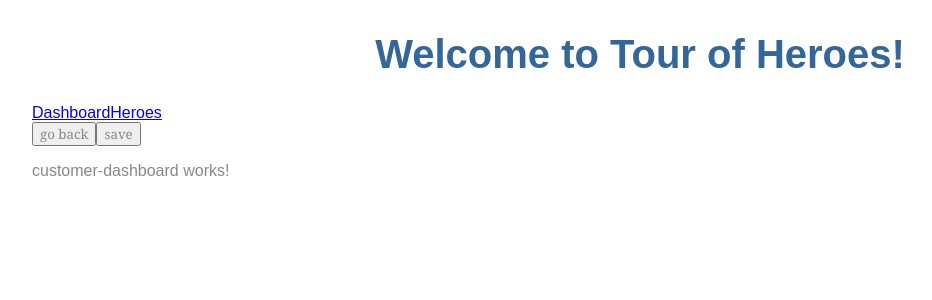
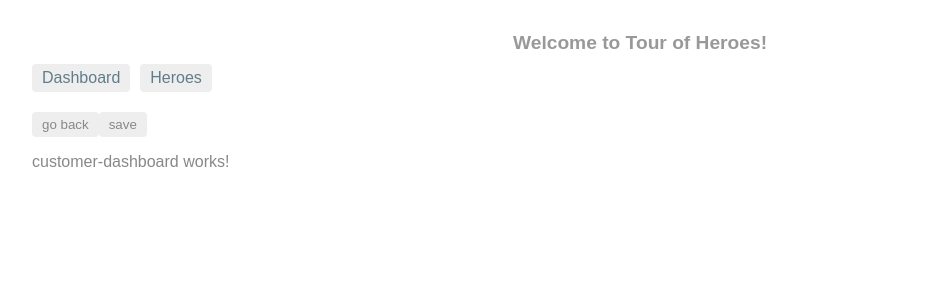
Before and after one commit to WLyKan/practice_Ng, an Angular app: page /detail/11 in a window 1280 px wide. Shown: the top 300 px of the page, without its empty margins (0-932 px from the left). Built offline with nearby package versions, Linux system fonts and the light colour scheme; no server answers; what angular-in-memory-web-api would draw is missing.

Commit message:
feat: add styles

```diff
--- a/src/app/app.component.scss
+++ b/src/app/app.component.scss
@@ -1,5 +1,36 @@
+/* AppComponent's private CSS styles */
 h1 {
-    color: #369;
-    font-family: Arial, Helvetica, sans-serif;
-    font-size: 250%;
+    font-size: 1.2em;
+    color: #999;
+    margin-bottom: 0;
   }
+  h2 {
+    font-size: 2em;
+    margin-top: 0;
+    padding-top: 0;
+  }
+  nav a {
+    padding: 5px 10px;
+    text-decoration: none;
+    margin-top: 10px;
+    display: inline-block;
+    background-color: #eee;
+    border-radius: 4px;
+  }
+  nav a:visited, a:link {
+    color: #607D8B;
+  }
+  nav a:hover {
+    color: #039be5;
+    background-color: #CFD8DC;
+  }
+  nav a.active {
+    color: #039be5;
+  }
+
+
+  /*
+  Copyright Google LLC. All Rights Reserved.
+  Use of this source code is governed by an MIT-style license that
+  can be found in the LICENSE file at http://angular.io/license
+  */
--- a/src/app/hero-detail/hero-detail.component.scss
+++ b/src/app/hero-detail/hero-detail.component.scss
@@ -0,0 +1,37 @@
+/* HeroDetailComponent's private CSS styles */
+label {
+    display: inline-block;
+    width: 3em;
+    margin: .5em 0;
+    color: #607D8B;
+    font-weight: bold;
+  }
+  input {
+    height: 2em;
+    font-size: 1em;
+    padding-left: .4em;
+  }
+  button {
+    margin-top: 20px;
+    font-family: Arial;
+    background-color: #eee;
+    border: none;
+    padding: 5px 10px;
+    border-radius: 4px;
+    cursor: pointer; cursor: hand;
+  }
+  button:hover {
+    background-color: #cfd8dc;
+  }
+  button:disabled {
+    background-color: #eee;
+    color: #ccc;
+    cursor: auto;
+  }
+
+
+  /*
+  Copyright Google LLC. All Rights Reserved.
+  Use of this source code is governed by an MIT-style license that
+  can be found in the LICENSE file at http://angular.io/license
+  */
--- a/src/app/hero-search/hero-search.component.html
+++ b/src/app/hero-search/hero-search.component.html
@@ -1,6 +1,6 @@
 <div id="search-component">
     <h4>Hero Search</h4>
-    <input #searchBox id="search-box" (click)="search(searchBox.value)"  />
+    <input #searchBox id="search-box" (input)="search(searchBox.value)"  />
     <ul class="search-result">
             <!-- $ 是一个命名惯例，用来表明 heroes$ 是一个 Observable，而不是数组。 *ngFor 不能直接使用 Observable。
                 不过，它后面还有一个管道字符（|），后面紧跟着一个 async，它表示 Angular 的 AsyncPipe。
--- a/src/styles.scss
+++ b/src/styles.scss
@@ -1,5 +1,4 @@
-/* You can add global styles to this file, and also import other style files */
-/* Application-wide Styles */
+/* Master Styles */
 h1 {
     color: #369;
     font-family: Arial, Helvetica, sans-serif;
@@ -13,11 +12,61 @@ h1 {
   body {
     margin: 2em;
   }
-  body, input[type="text"], button {
+  body, input[text], button {
     color: #888;
     font-family: Cambria, Georgia;
   }
+  a {
+    cursor: pointer;
+    cursor: hand;
+  }
+  button {
+    font-family: Arial;
+    background-color: #eee;
+    border: none;
+    padding: 5px 10px;
+    border-radius: 4px;
+    cursor: pointer;
+    cursor: hand;
+  }
+  button:hover {
+    background-color: #cfd8dc;
+  }
+  button:disabled {
+    background-color: #eee;
+    color: #aaa;
+    cursor: auto;
+  }
+
+  /* Navigation link styles */
+  nav a {
+    padding: 5px 10px;
+    text-decoration: none;
+    margin-right: 10px;
+    margin-top: 10px;
+    display: inline-block;
+    background-color: #eee;
+    border-radius: 4px;
+  }
+  nav a:visited, a:link {
+    color: #607D8B;
+  }
+  nav a:hover {
+    color: #039be5;
+    background-color: #CFD8DC;
+  }
+  nav a.active {
+    color: #039be5;
+  }
+
   /* everywhere else */
   * {
     font-family: Arial, Helvetica, sans-serif;
   }
+
+
+  /*
+  Copyright Google LLC. All Rights Reserved.
+  Use of this source code is governed by an MIT-style license that
+  can be found in the LICENSE file at http://angular.io/license
+  */
```
